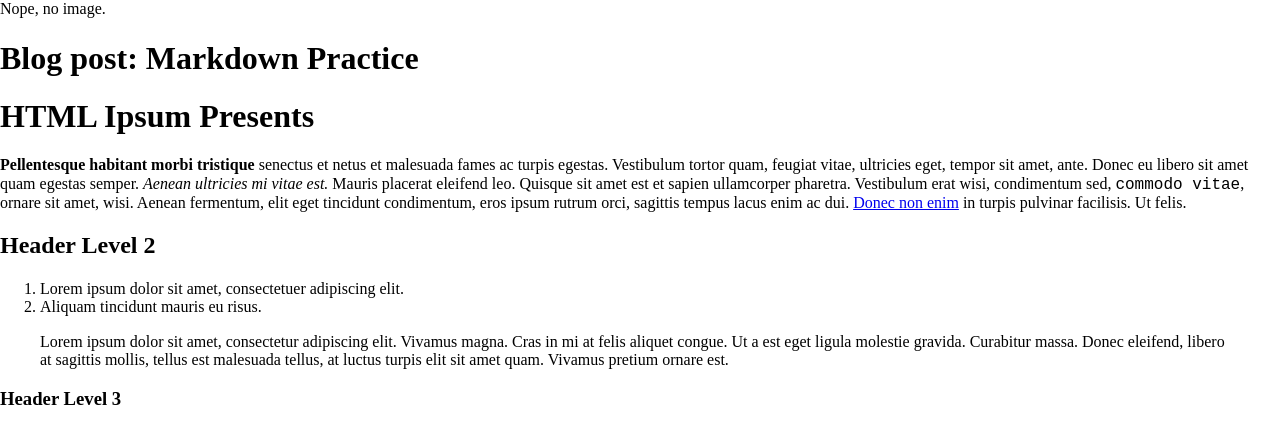
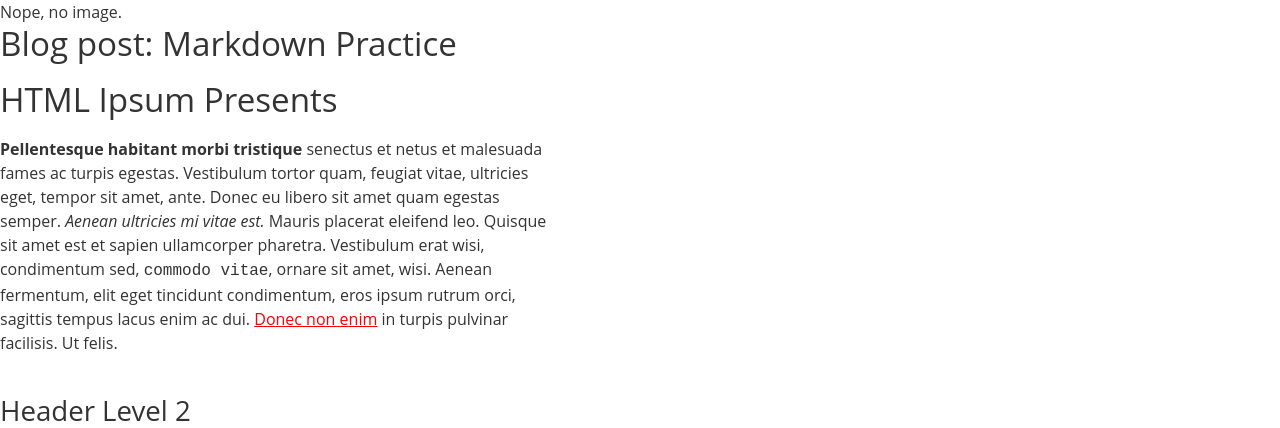
Before and after one commit to leorodrigues03/lgoeb.github.io, a Jekyll site: the page built from _posts/2014-10-25-Markdown-Practice.md, in a window 1280 px wide. Shown: the top 428 px of the page. Built offline with Jekyll 4.4.1, drawn with Linux system fonts in a browser that asks for light colours; nearby versions of some CDN libraries; library files that are not in the unit come from our copies.

Commit message:
fixed css

```diff
--- a/_includes/head.html
+++ b/_includes/head.html
@@ -7,7 +7,7 @@
       <meta name="viewport" content="width=device-width">
       <meta name="description" content="{{ site.description }}">
 
-	  <link rel="stylesheet" href="css/normalize.css">
-      <link rel="stylesheet" href="css/main.css">
+	  <link rel="stylesheet" href="/css/normalize.css">
+      <link rel="stylesheet" href="/css/main.css">
   </head>
   <body>
```
